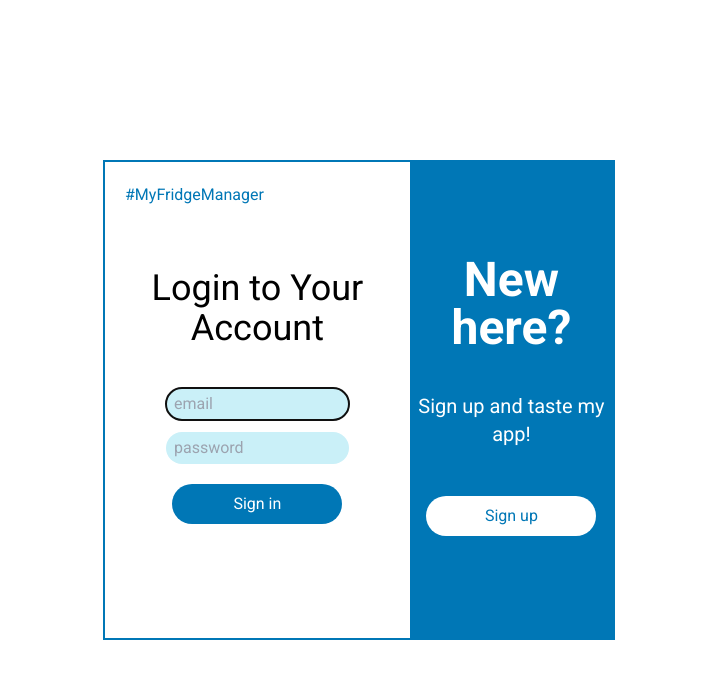
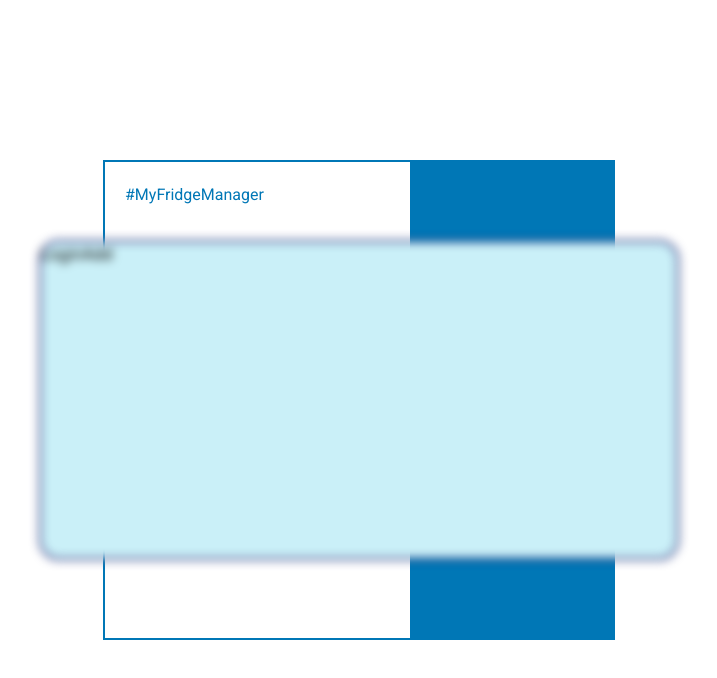
Before and after one commit to whiskacz/mfm, a React (Create React App) app: page / in a window 1280 px wide. Shown: the top 678 px of the page, without its empty margins (281-998 px from the left). Built offline with nearby package versions, Linux system fonts and the light colour scheme; a web font is replaced by a local one.

Commit message:
FTP delete, loginAdd window in progress

```diff
--- a/package.json
+++ b/package.json
@@ -51,5 +51,9 @@
   },
   "devDependencies": {
     "tailwindcss": "^3.3.3"
-  }
+  },
+  "description": "This project was bootstrapped with [Create React App](https://github.com/facebook/create-react-app).",
+  "main": "tailwind.config.js",
+  "author": "",
+  "license": "ISC"
 }
--- /dev/null
+++ b/src/components/LoginAdd.tsx
@@ -0,0 +1,10 @@
+import React from 'react'
+
+export const LoginAdd = () => {
+  return (
+    <main className='loginAddWrapper'>
+        <div className='loginAddWindow'>LoginAdd</div>
+
+    </main>
+  )
+}
--- a/src/index.tsx
+++ b/src/index.tsx
@@ -1,5 +1,6 @@
 import { createRoot } from 'react-dom/client';
 import { LoginPage } from './components/LoginPage';
+import { LoginAdd } from './components/LoginAdd';
 import './mainCSS/mainCSS.css'
 import { LoginContextProvider } from './context/LoginContext';
 
@@ -9,6 +10,7 @@ const Mfm = () => {
         <main className='mainWrapper'>
         <LoginContextProvider>
             <LoginPage />
+            <LoginAdd />
         </LoginContextProvider>
         </main>
     )
--- a/src/mainCSS/mainCSS.css
+++ b/src/mainCSS/mainCSS.css
@@ -19,3 +19,23 @@
   display: grid;
   place-items: center;
 }
+
+.loginAddWrapper{
+  position: fixed;
+  width: 100vw;
+  height: 100vh;
+  opacity: 1;
+  filter: blur(5px);
+}
+
+.loginAddWindow{
+  position: absolute;
+  top:50%;
+  left:50%;
+  transform: translate(-50%,-50%);
+  width: 50vw;
+  height: 40vh;
+  border-radius: 20px;
+  background-color: var(--myColor100);
+  border: 2px solid var(--myColor500);
+}
```
Also changed, not shown: 1 other file (tests, documents, lock files or other folders).
